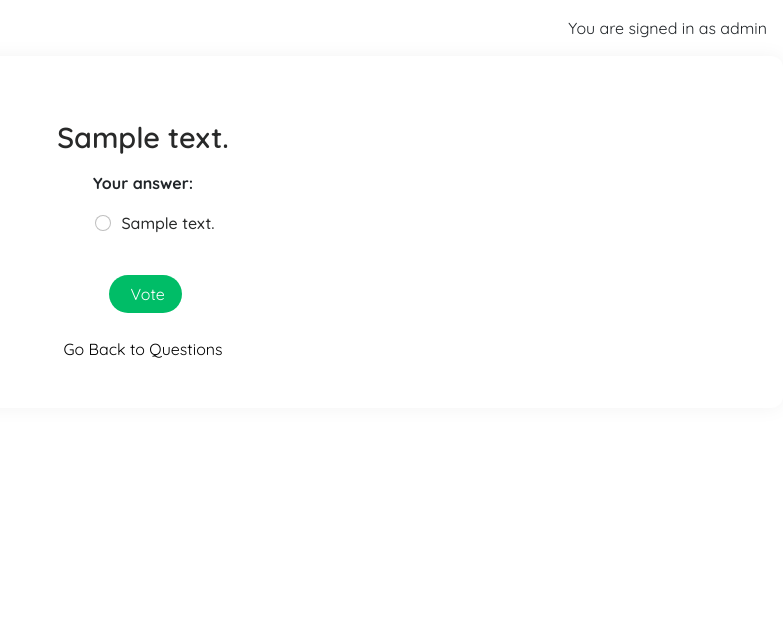
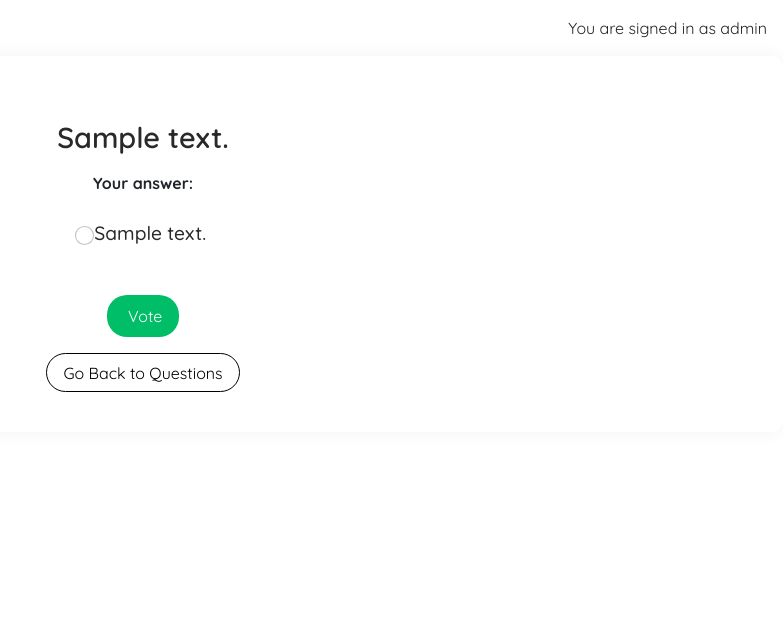
Before and after one commit to luddehs/Svartklubben-FM, a Django app: page /polls/1/ in a window 1280 px wide. Shown: the part 74-706 px from the top of the page, without its empty margins (497-1280 px from the left). Run offline with Django 4.2, Linux system fonts and the light colour scheme; a user stored in the database is signed in; tables that the repository leaves empty hold one stand-in row (values such as "Sample post"); some libraries are stand-ins or nearby versions.

Commit message:
Adjust results page and button design

```diff
--- a/static/css/style.css
+++ b/static/css/style.css
@@ -258,31 +258,28 @@ body {
     margin-bottom: 1rem;
 }
 
-.form-check-input {
-    margin-right: 10px;
+/* Polls Choice Items Styling */
+.polls-results-list {
+    list-style: none;
+    padding: 0;
 }
 
-.form-check-label {
-    font-size: 1rem;
+.polls-choice-item {
+    font-size: 1.2rem;
     font-weight: 500;
     color: #282929;
+    padding: 0.5rem;
+    border-bottom: 1px solid #e9ecef;
+    display: flex;
+    justify-content: space-between;
+    align-items: center;
 }
 
-.btn-style {
-    padding: 0.4rem 1rem;
-    margin-left: 5px;
-    background-color: #00bd67;
-    color: #fff;
-    border-radius: 20px;
-    transition: background-color 0.3s ease, color 0.3s ease;
+.polls-choice-item:last-child {
+    border-bottom: none;
 }
 
-.btn-style:hover {
-    background-color: #fff;
-    color: #00bd67;
-    border: 1px solid #00bd67;
-}
-
+/* Button Styling */
 .btn-back {
     background-color: #ffffff;
     color: #000000;
@@ -291,8 +288,10 @@ body {
     text-decoration: none;
     display: inline-block;
     transition: border 0.3s ease, color 0.3s ease;
+    border: 1px solid #000000;
 }
 
 .btn-back:hover {
-    border: 1px solid #000000;
+    background-color: #000000;
+    color: #ffffff;
 }
```
Also changed, not shown: polls/templates/polls/results.html (+9 -6 lines), 1 other file.
